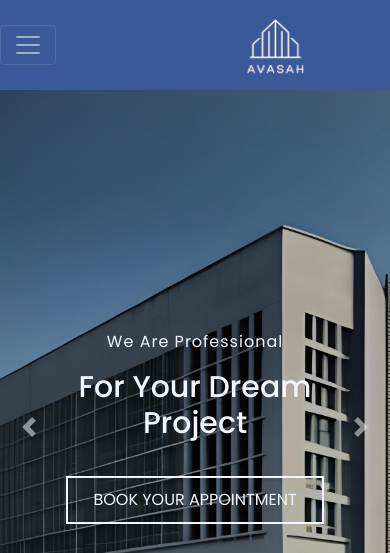
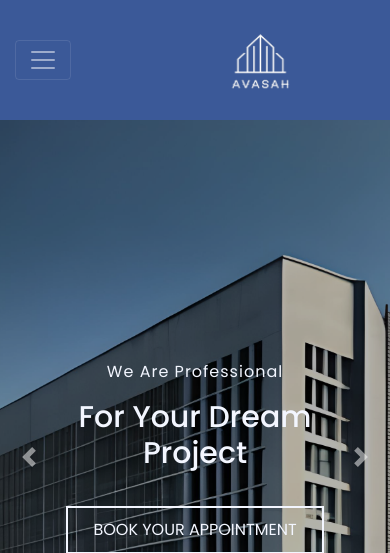
Before and after one commit to aghoribrahman/Avasah2.0-master, a Django app: page / in a window 390 px wide. Shown: the top 553 px of the page. Run offline with Django 4.2, Linux system fonts and the light colour scheme; some libraries are stand-ins or nearby versions.

Commit message:
babba change

```diff
--- a/avasah2/info/static/css/style.css
+++ b/avasah2/info/static/css/style.css
@@ -235,12 +235,10 @@ a:focus {
 }
 
 @media (max-width: 991.98px) {
-    .nav-bar{
-        height: 5%;
-    }
+
     .nav-bar .navbar {
-        height: 5%;
-        padding: 0%;
+
+        padding: 15px;
     }
 
     .nav-bar a.nav-link {
```
